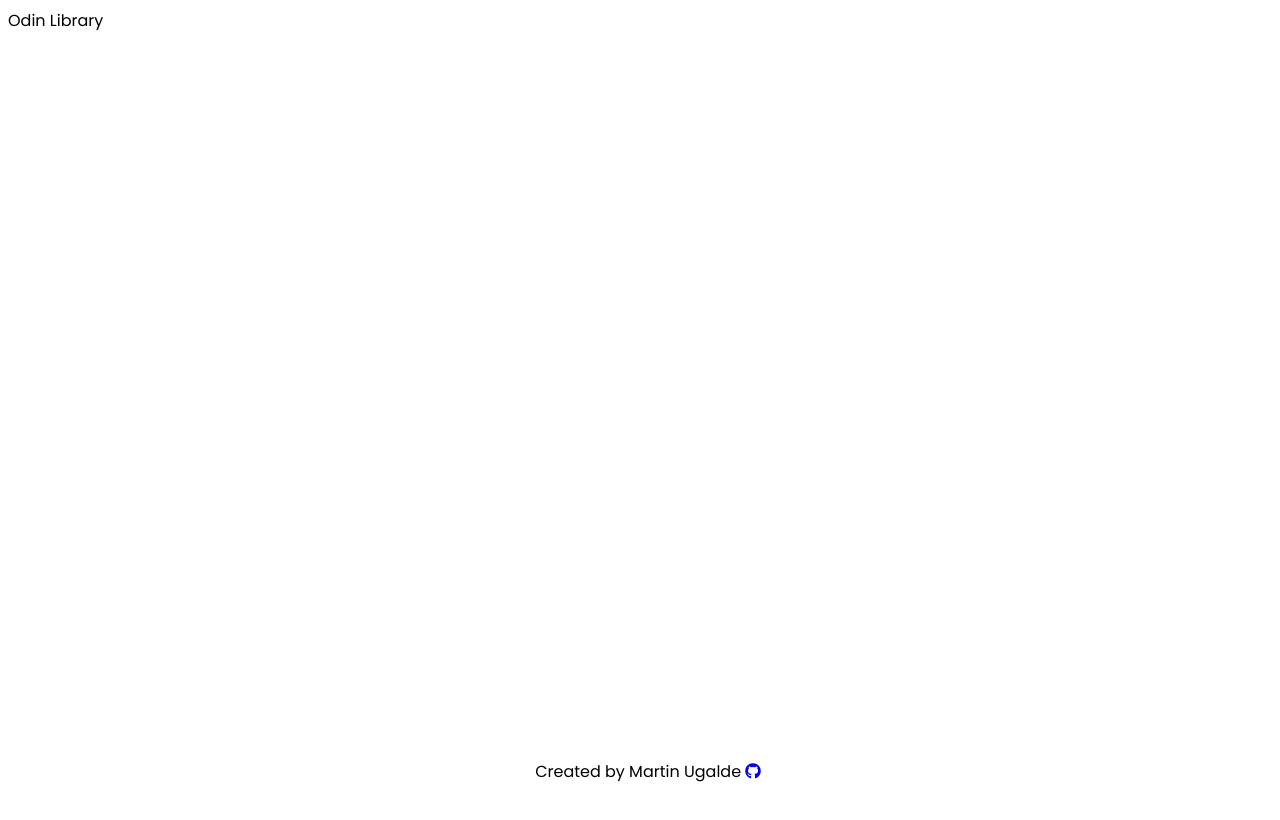
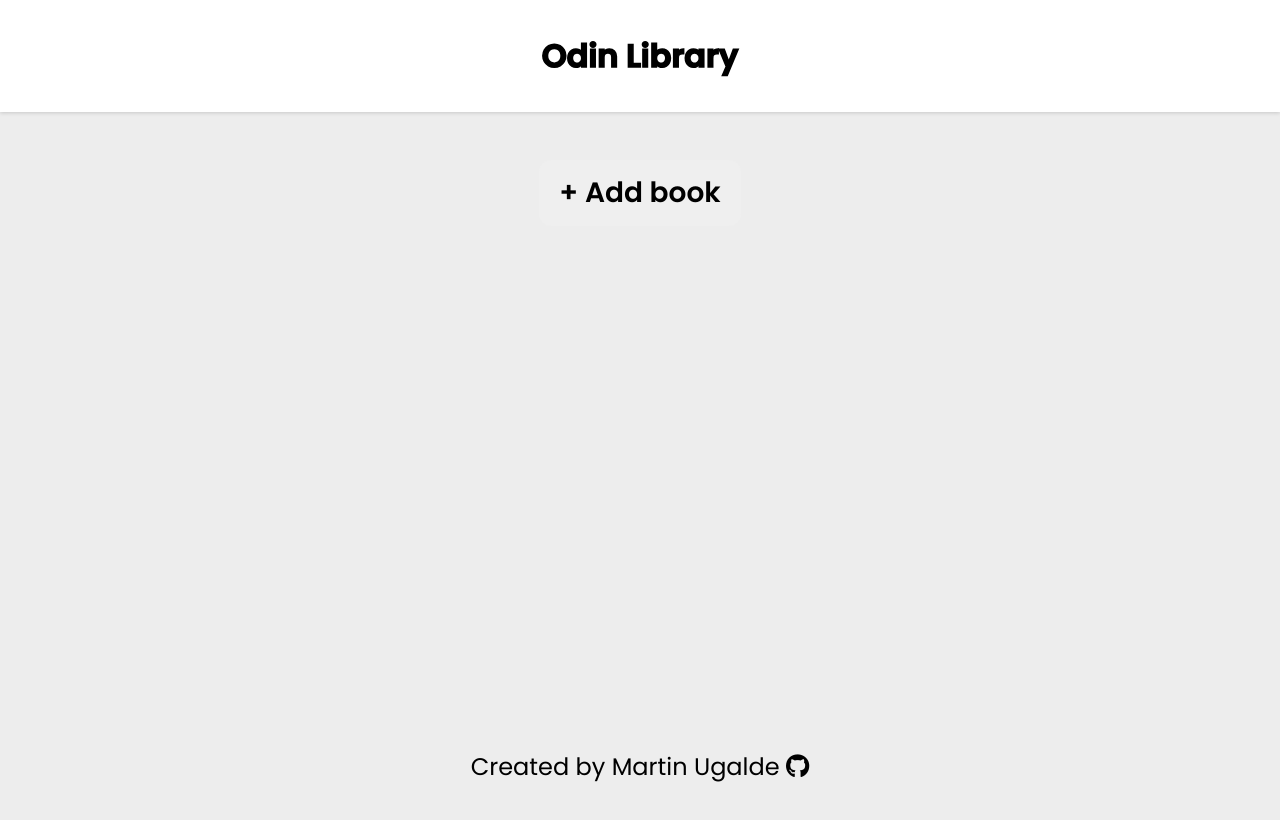
Before and after one commit to mipacn/library, a plain HTML site: page index.html in a window 1280 px wide. Drawn offline with Linux system fonts and the light colour scheme.

Commit message:
finish basic layout

```diff
--- a/index.html
+++ b/index.html
@@ -10,8 +10,13 @@
     <link href="https://fonts.googleapis.com/css2?family=Poppins:wght@400;600&display=swap" rel="stylesheet">
 </head>
 <body>
-    <header>Odin Library</header>
-    <main></main>
+    <header><h1>Odin Library</h1></header>
+    <main>
+        <div class="button">
+            <button>+ Add book</button>
+        </div>
+        <div class="container"></div>
+    </main>
     <footer>Created by Martin Ugalde <a href="https://github.com/mipacn" target="_blank">
         <i class="fab fa-github"></i></a></footer>
 </body>
--- a/styles.css
+++ b/styles.css
@@ -1,5 +1,14 @@
 * {
     font-family: "Poppins", sans-serif
+}
+
+html {
+    height: 100%;
+}
+
+body {
+    margin: 0;
+    height: 100%;
 }
 
 footer {
@@ -8,4 +17,63 @@ footer {
     margin: auto;
     width: 100%;
     text-align: center;
+    font-size: 3vh;
 }
+
+a {
+    color: black;
+}
+
+a:active {
+    color: black;
+}
+
+.fa-github {
+    transition: transform 0.5s ease;
+}
+
+.fa-github:hover {
+    transform: rotate(360deg) scale(1.2);
+}
+
+
+
+header {
+    padding: 4vh;
+    font-weight: 900;
+    -webkit-text-stroke: 0.2vh black;
+    text-align: center;
+    box-shadow: rgba(0, 0, 0, 0.16) 0px 1px 4px;
+    z-index: 1;
+    position: relative;
+}
+
+h1 {
+    margin: 0px;
+}
+
+main {
+    background-color: rgb(237, 237, 237);
+    height: 100%;
+    margin: 0;
+}
+
+.button {
+    width: 100%;
+    display: flex;
+    justify-content: center;
+}
+
+button {
+    margin-top: 6vh;
+    border: 0;
+    font-size: 3.5vh;
+    font-weight: bold;
+    transition: 0.3s ease;
+    padding: 1.5vh 2.5vh;
+    border-radius: 1.5vh;
+}
+
+button:hover {
+    background-color: rgb(204, 204, 204);
+}
```
